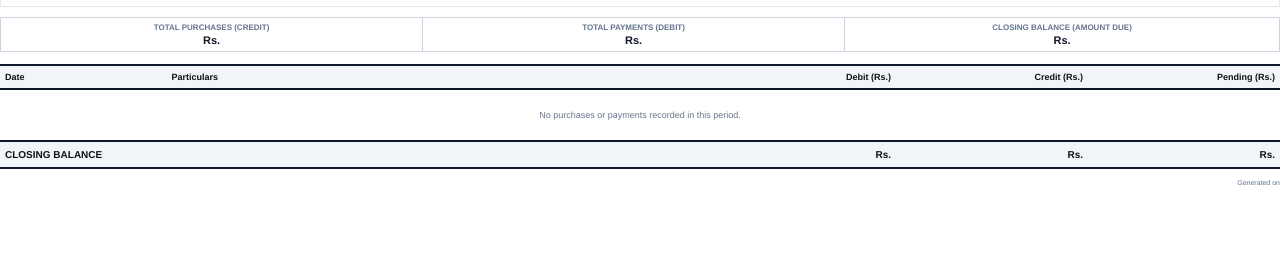
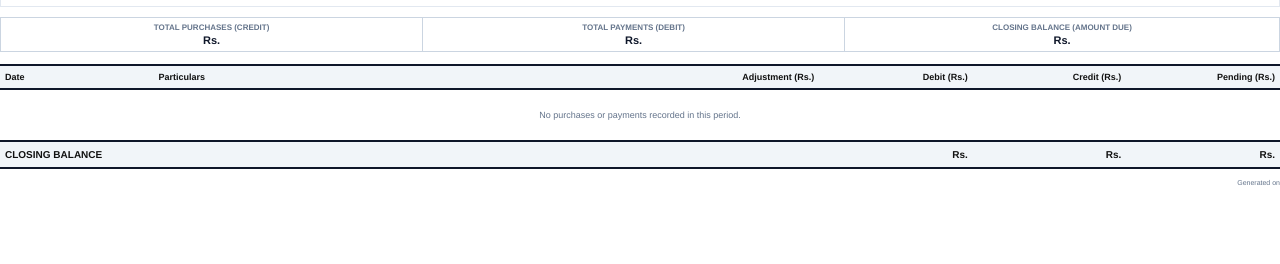
Before and after one commit to sahilkumarvaghasiya/SW_Billing_Employee_BE, a Django app: template core/apps/manager/templates/manager/vendor_statement.html in a window 1280 px wide. Shown: the part 36-300 px from the top of the page. Run offline with Django 5.2, Linux system fonts and the light colour scheme; the template is opened without the code that fills it, so the values that code supplies are empty.

Commit message:
Add adj filed in vendor statement

```diff
--- a/core/apps/manager/templates/manager/vendor_statement.html
+++ b/core/apps/manager/templates/manager/vendor_statement.html
@@ -79,11 +79,12 @@
   <table class="stmt">
     <thead>
       <tr>
-        <th style="width: 13%; text-align: left;">Date</th>
-        <th style="width: 42%; text-align: left;">Particulars</th>
-        <th class="r" style="width: 15%;">Debit (Rs.)</th>
-        <th class="r" style="width: 15%;">Credit (Rs.)</th>
-        <th class="r" style="width: 15%;">Pending (Rs.)</th>
+        <th style="width: 12%; text-align:left;">Date</th>
+        <th style="width: 42%; text-align:left;">Particulars</th>
+        <th class="r" style="width: 10%;">Adjustment (Rs.)</th>
+        <th class="r" style="width: 12%;">Debit (Rs.)</th>
+        <th class="r" style="width: 12%;">Credit (Rs.)</th>
+        <th class="r" style="width: 12%;">Pending (Rs.)</th>
       </tr>
     </thead>
     <tbody>
@@ -92,6 +93,7 @@
         <tr class="pr">
           <td>{{ row.date }}</td>
           <td>{{ row.particulars }}</td>
+          <td class="r">{{ row.adjustment }}</td>
           <td class="r">&nbsp;</td>
           <td class="r">{{ row.credit }}</td>
           <td class="r">{{ row.balance }}</td>
@@ -109,16 +111,18 @@
               </div>
               {% endif %}
           </td>
+          <td class="r">{{ row.adjustment }}</td>
           <td class="r">{{ row.debit }}</td>
           <td class="r">&nbsp;</td>
           <td class="r">{{ row.balance }}</td>
         </tr>
         {% endif %}
       {% empty %}
-      <tr><td colspan="5" style="text-align:center; padding: 20px; color: #64748b;">No purchases or payments recorded in this period.</td></tr>
+      <tr><td colspan="6" style="text-align:center; padding: 20px; color: #64748b;">No purchases or payments recorded in this period.</td></tr>
       {% endfor %}
       <tr class="cl">
         <td colspan="2">CLOSING BALANCE</td>
+        <td></td>
         <td class="r">Rs. {{ total_payment }}</td>
         <td class="r">Rs. {{ total_purchase }}</td>
         <td class="r">Rs. {{ closing_balance }}</td>
```
